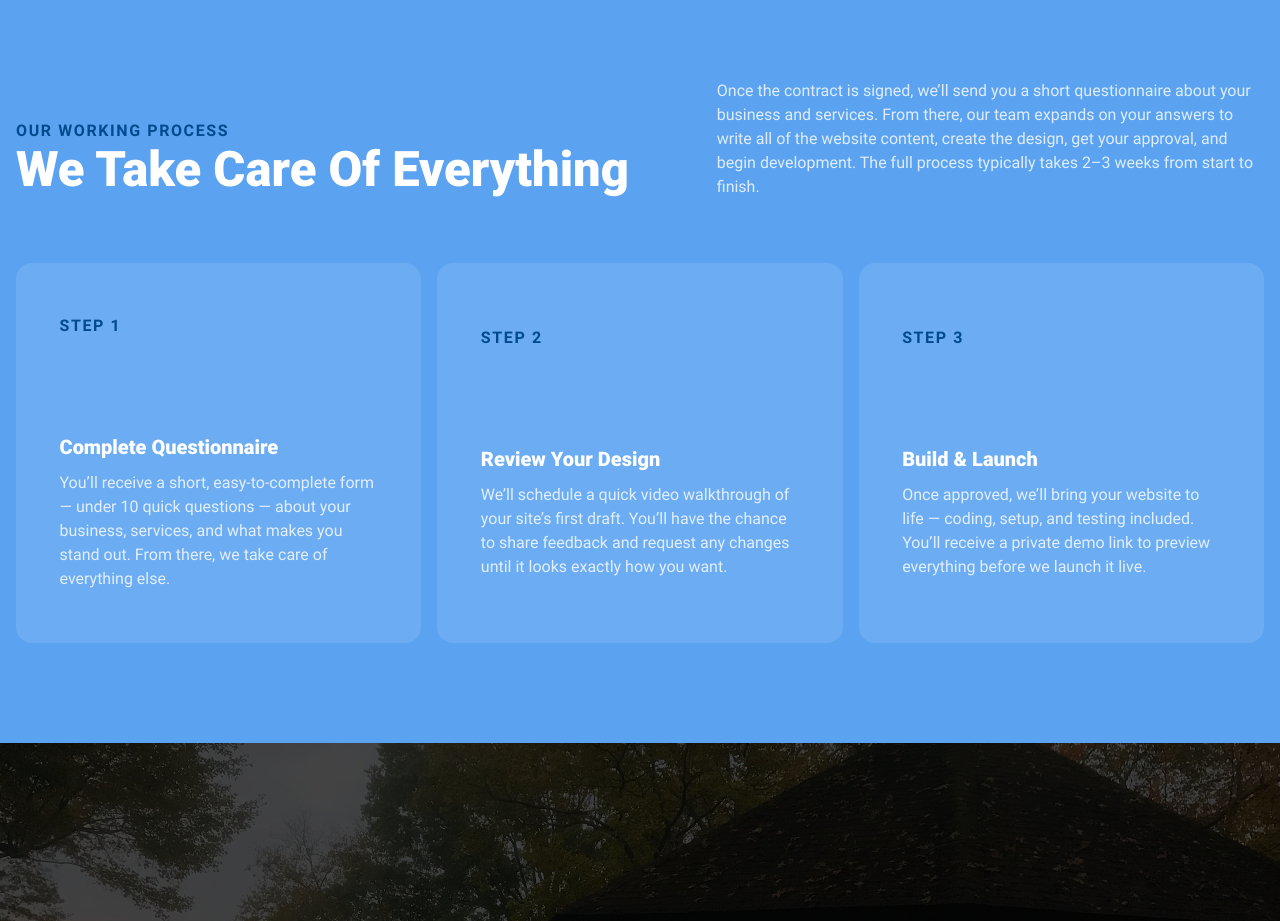
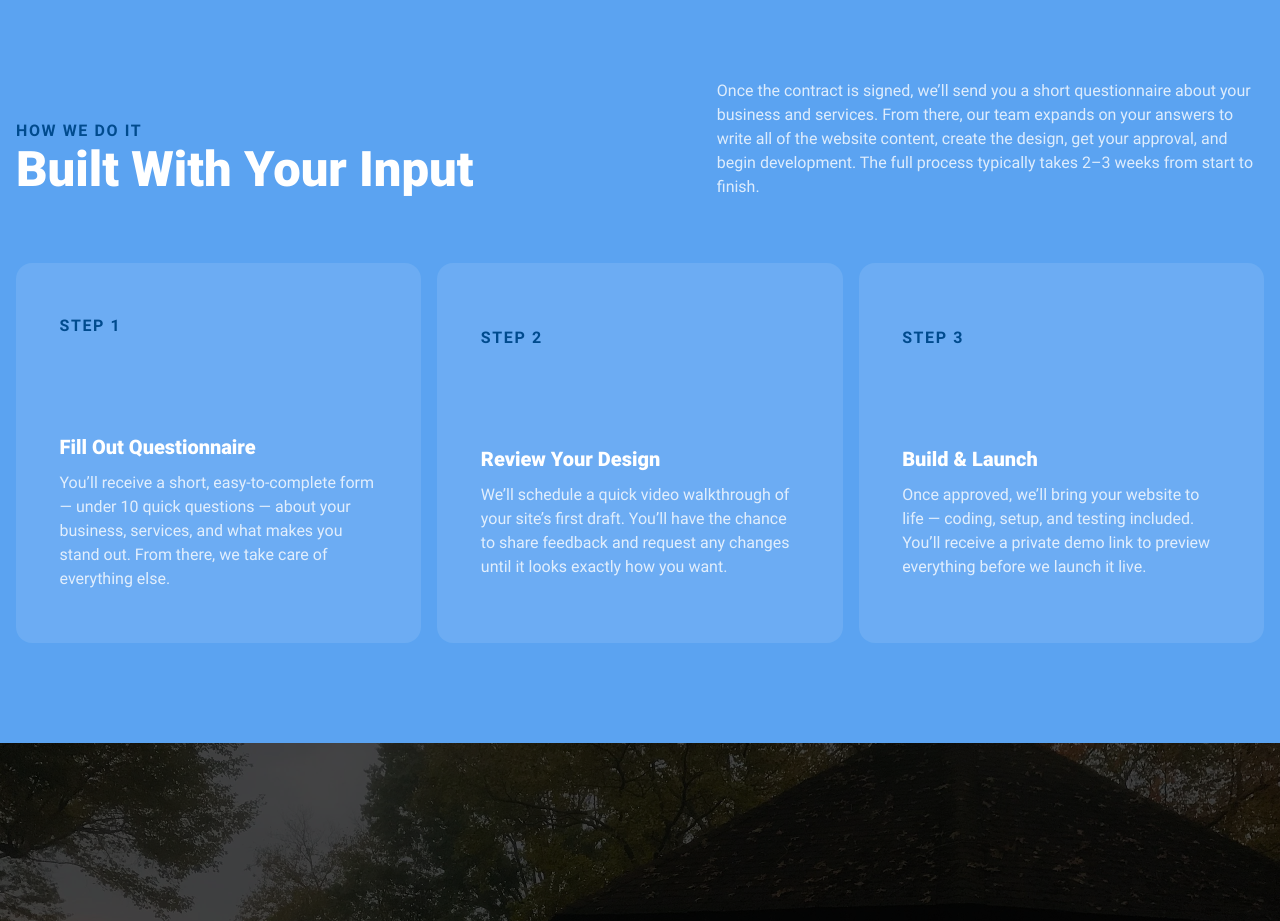
Before and after one commit to msze400/Monroe-Township-Web-Designs, an Eleventy site: page src/index.html in a window 1280 px wide. Shown: the part 4020-4941 px from the top of the page. Built offline with nearby package versions, Linux system fonts and the light colour scheme; Eleventy itself is replaced by a stand-in of ours; files that its build step writes are made by us from their sources.

Commit message:
website edits

```diff
--- a/src/index.html
+++ b/src/index.html
@@ -370,8 +370,8 @@ eleventyNavigation:
         <div class="cs-container">
             <div class="cs-content">
                 <div class="cs-flex-group">
-                    <span class="cs-topper">Our Working Process</span>
-                    <h2 class="cs-title">We Take Care Of Everything</h2>
+                    <span class="cs-topper">How We Do It</span>
+                    <h2 class="cs-title">Built With Your Input</h2>
                 </div>
                 <p class="cs-text">
                     Once the contract is signed, we’ll send you a short questionnaire about your business and services. From there, our team
@@ -383,7 +383,7 @@ eleventyNavigation:
             <ul class="cs-card-group">
                 <li class="cs-item">
                     <span class="cs-step">Step 1</span>
-                    <h3 class="cs-h3">Complete Questionnaire</h3>
+                    <h3 class="cs-h3">Fill Out Questionnaire</h3>
                     <p class="cs-item-text">
                         You’ll receive a short, easy-to-complete form — under 10 quick questions —
                         about your business, services, and what makes you stand out.
```
